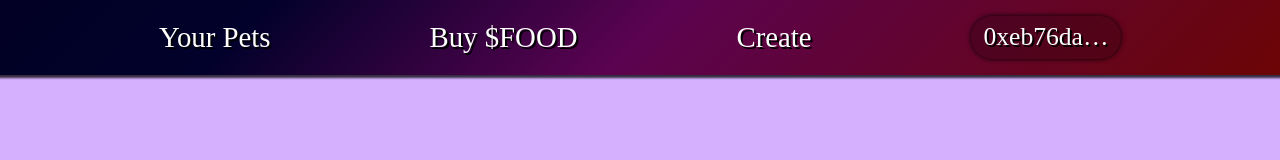
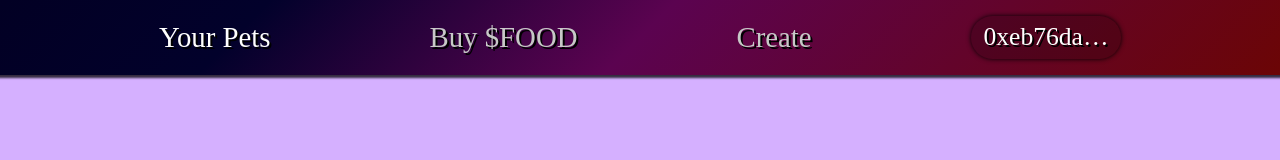
Before and after one commit to gurujustin/Tamagochi-Web3, a Vue app in the folder app/: page / in a window 1280 px wide. Shown: the top 160 px of the page. Built offline with nearby package versions, Linux system fonts and the light colour scheme.

Commit message:
modify: header

```diff
--- a/app/src/components/TheHeader.vue
+++ b/app/src/components/TheHeader.vue
@@ -1,28 +1,44 @@
 <template>
-  <header class="header">
-    <router-link class="router-link" to="/">Your Pets</router-link>
-    <router-link class="router-link" to="/mint/food">Buy $FOOD</router-link>
-    <router-link class="router-link" to="/mint/pet">Create</router-link>
+  <header
+    :class="{ header: true, mobile: showMobileHeader && mobileMode }"
+  >
+    <router-link
+      @click="toggle"
+      :class="{ 'router-link': true, active: path == '/' }"
+      to="/"
+      ><span>Your Pets</span></router-link
+    >
+    <router-link
+      @click="toggle"
+      :class="{ 'router-link': true, active: path == '/mint/food' }"
+      to="/mint/food"
+      ><span>Buy $FOOD</span></router-link
+    >
+    <router-link
+      @click="toggle"
+      :class="{ 'router-link': true, active: path == '/mint/pet' }"
+      to="/mint/pet"
+      ><span>Create</span></router-link
+    >
     <user-address class="userAddress" :userAddress="userAddress" />
     <router-link v-if="!userAddress" class="router-link" to="/"
       >Connect</router-link
     >
   </header>
-  <header v-if="showMobileHeader" class="header mobile">
-    <router-link class="router-link" to="/">Your Pets</router-link>
-    <router-link class="router-link" to="/mint/food">Buy $FOOD</router-link>
-    <router-link class="router-link" to="/mint/pet">Create</router-link>
-    <user-address class="userAddress" :userAddress="userAddress" />
-    <router-link v-if="!userAddress" class="router-link" to="/"
-      >Connect</router-link
-    >
-  </header>
-  <header v-if="!showMobileHeader" class="toggle" @click="toggle">
+  <header
+    v-if="!showMobileHeader && windowWidth < 648"
+    class="toggle"
+    @click="toggle"
+  >
     <div class="toggle-line"></div>
     <div class="toggle-line"></div>
     <div class="toggle-line"></div>
   </header>
-  <div class="backdrop" @click="toggle" v-if="showMobileHeader"></div>
+  <div
+    class="backdrop"
+    @click="toggle"
+    v-if="showMobileHeader && windowWidth < 648"
+  ></div>
 </template>
 
 <script>
@@ -33,12 +49,25 @@ export default {
   data() {
     return {
       userAddress: "0xeb76da1a8a49673be0922645205c78d993a86758",
+      windowWidth: window.innerWidth < 648,
+      mobileMode: false,
       showMobileHeader: false,
     };
   },
+  mounted() {
+    window.addEventListener("resize", () => {
+      this.mobileMode = window.innerWidth < 648;
+    });
+  },
   methods: {
     toggle() {
+      if (!this.mobileMode) return;
       this.showMobileHeader = !this.showMobileHeader;
+    },
+  },
+  computed: {
+    path() {
+      return this.$route.path;
     },
   },
 };
@@ -67,7 +96,7 @@ export default {
 
 .router-link {
   text-decoration: none;
-  color: white;
+  color: rgb(200, 200, 200);
   text-shadow: 2px 2px black;
   font-size: 1.8rem;
 }
@@ -76,6 +105,10 @@ export default {
 .mobile,
 .backdrop {
   display: none;
+}
+
+.active {
+  color: white;
 }
 
 @media only screen and (max-width: 648px) {
@@ -95,16 +128,16 @@ export default {
     padding: 0.5rem;
     background-color: rgba(0, 0, 0, 0.05);
     box-shadow: 0 0 2px 1px rgba(0, 0, 0, 0.1);
-    width: 2rem;
-    height: 2rem;
+    width: 3.5rem;
+    height: 3.5rem;
     border-radius: 2px 0 2px 10px;
     cursor: pointer;
     z-index: 1;
   }
 
   .toggle-line {
-    width: 100%;
-    height: 15%;
+    width: 80%;
+    height: 10%;
     background-color: white;
     border-radius: 1rem;
     box-shadow: 0 0 1px rgba(0, 0, 0, 0.2);
@@ -121,8 +154,11 @@ export default {
     font-size: 1.4rem;
     text-shadow: 1px 1px black;
     padding: 0.5rem 0;
-    width: 100%;
-    text-align: center;
+  }
+
+  .router-link span {
+    widows: auto;
+    cursor: pointer;
   }
 
   .userAddress {
@@ -137,6 +173,7 @@ export default {
     width: 100vw;
     height: 100vh;
     background-color: rgb(0, 0, 0, 0.15);
+    cursor: pointer;
   }
 }
 </style>
```
